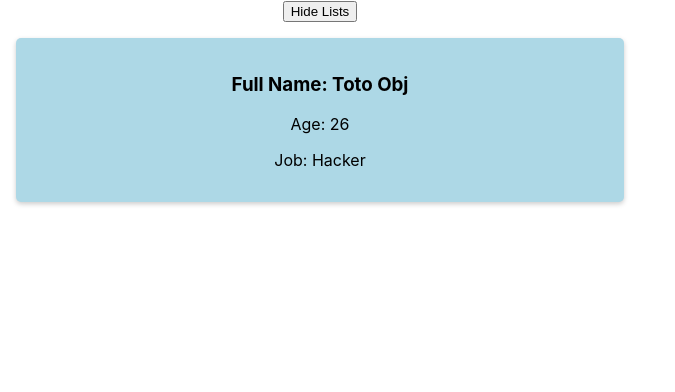
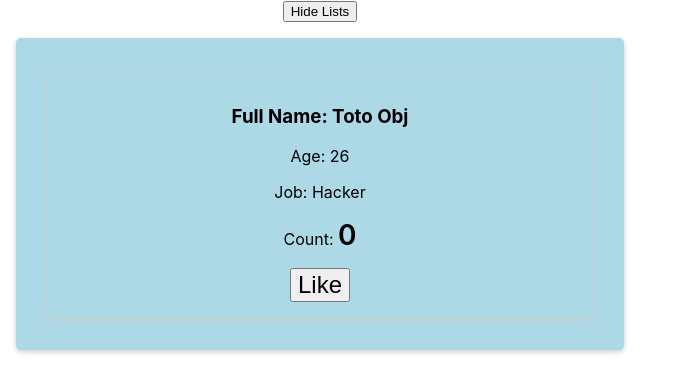
Before and after one commit to Aljamil1113/ReactJs, a React (Create React App) app in the folder first-react-app/: page / in a window 1280 px wide. Shown: the top 392 px of the page, without its empty margins (0-675 px from the left). Built offline with nearby package versions, Linux system fonts and the light colour scheme.

Commit message:
props class anf function

```diff
--- a/first-react-app/src/App.js
+++ b/first-react-app/src/App.js
@@ -29,11 +29,13 @@ class App extends Component {
       firstName: 'Toto',
       lastName: 'Obj',
       age: 26,
-      job: 'Hacker'
+      job: 'Hacker',
+      position: 0
   };
 
   showBlogCard =  <div className={classes.blogCard}>
-  <BlogCard  fullname={this.mObj.firstName + ' ' + this.mObj.lastName} age = {this.mObj.age} job={this.mObj.job}></BlogCard>
+  <BlogCard  fullname={this.mObj.firstName + ' ' + this.mObj.lastName} age = {this.mObj.age} job={this.mObj.job}
+  position={this.mObj.position} onLikeBtnClick={this.onLikeBtnClick}></BlogCard>
  </div>
 
 
@@ -59,7 +61,6 @@ class App extends Component {
           this.state.showBlogs ? this.showBlogCard: null
         }
       </div>
-
     );
 
   }
--- a/first-react-app/src/App.module.css
+++ b/first-react-app/src/App.module.css
@@ -10,6 +10,17 @@
       border-radius: 5px;
       box-shadow: 0 2px 5px #ccc;
       background-color: lightblue;
+
+      font-size: 24;
+  }
+
+  .blogCard > button {
+      font-size: 24px;
+  }
+
+  .LikeCount {
+      font-weight: 600;
+      font-size: 28px;
   }
 
 
--- a/first-react-app/src/BlogCard.js
+++ b/first-react-app/src/BlogCard.js
@@ -1,15 +1,29 @@
-import React from 'react';
+import React, { Component } from 'react';
+import classes from './App.module.css';
 
-const BlogCard = (properties) => {
-    return (
-        <div className="App">
-        <div className="blogCard">
-        <h3>Full Name: {properties.fullname} </h3>
-         <p> Age:  {properties.age}</p>
-         <p>Job: {properties.job}</p>
-        </div>
+class BlogCard extends Component {
+    state = {
+      LikeCount: 0
+    }
+
+    onLikeBtnClick = () => {
+      this.setState((prevState, prevProp) => {
+        return {LikeCount: prevState.LikeCount + 1}
+      });
+    }
+
+    render () {
+      return (
+        <div className={classes.blogCard}>
+        <h3>Full Name: {this.props.fullname} </h3>
+         <p> Age:  {this.props.age}</p>
+         <p>Job: {this.props.job}</p>
+
+          <p>Count: <span className={classes.LikeCount}>{this.state.LikeCount}</span></p>
+         <button onClick={this.onLikeBtnClick}>Like</button>
       </div>
-    )
+    );
+    }
 }
 
 export default BlogCard;
```
